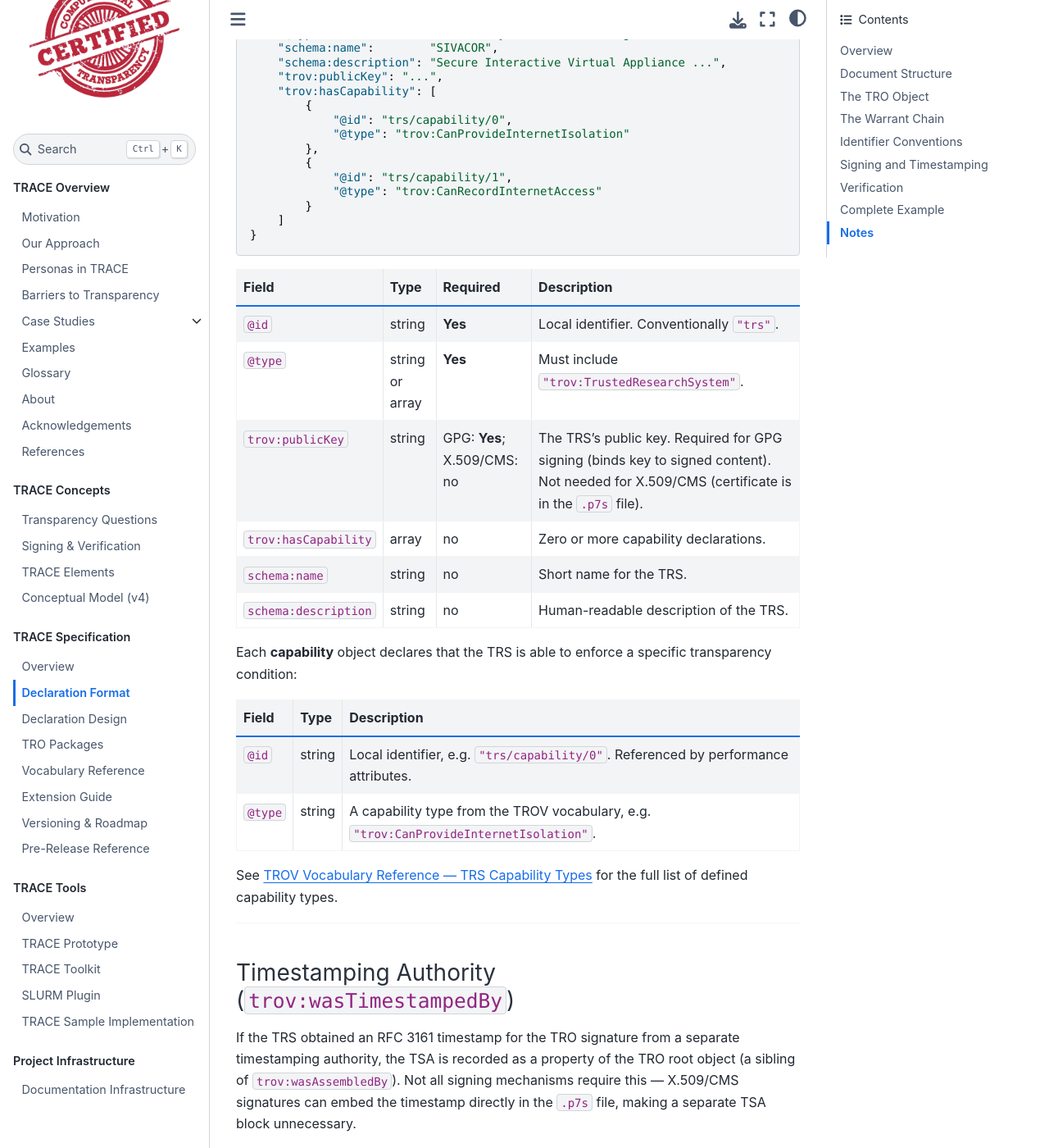
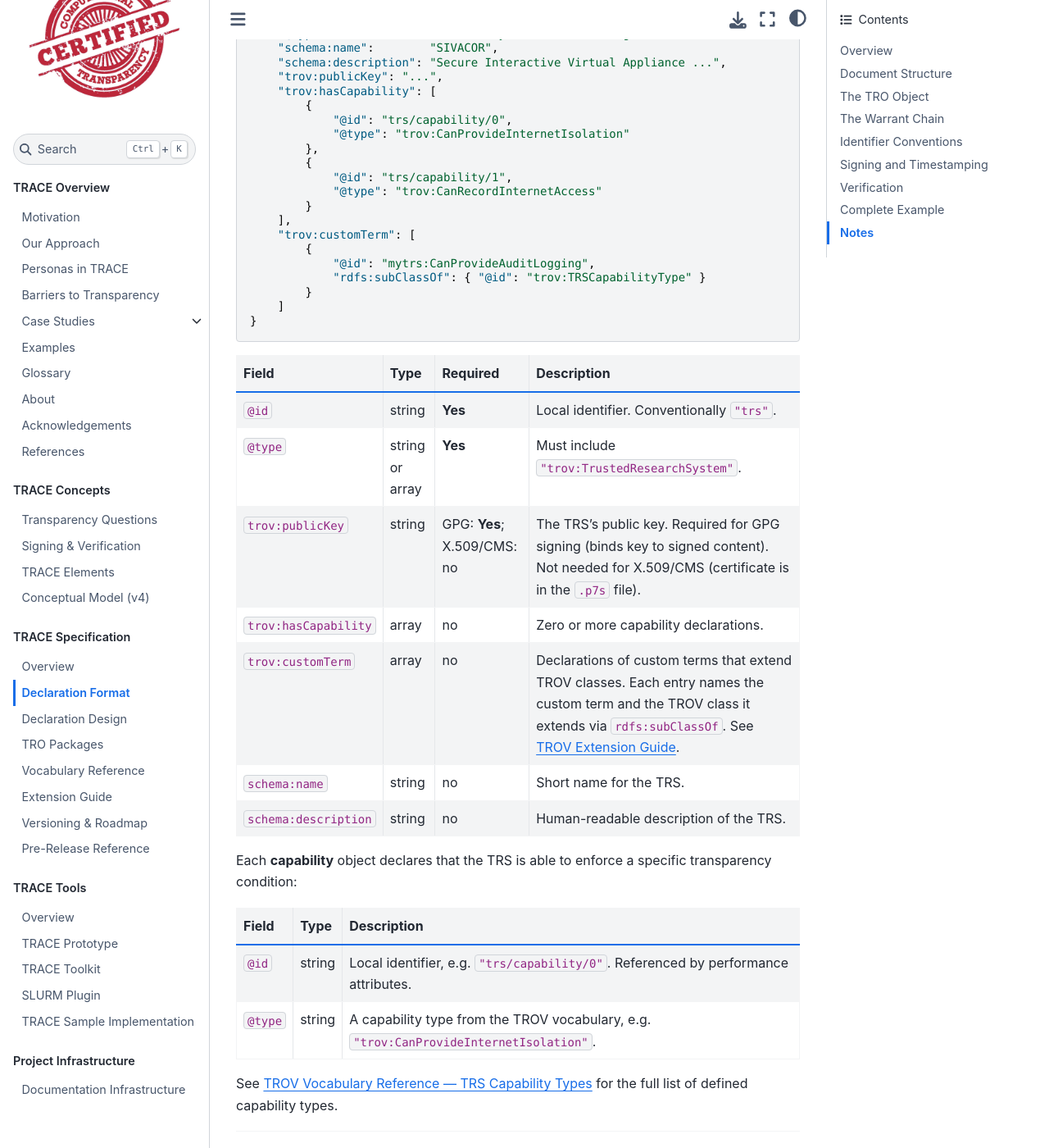
Before and after one commit to transparency-certified/trace-specification, a Jupyter Book: the page built from docs/tro-declaration-format.md, in a window 1280 px wide and 1400 px high, scrolled down 5062 px. Shown: the whole window at 82% size. Built offline with Jupyter Book 1.0.4 settings and Sphinx 7.4.7 and the Sphinx Book theme 1.1.4, drawn with Linux system fonts in a browser that asks for light colours.

Commit message:
Add trov:customTerm to TRS section and update predefined values anchors in declaration format

````diff
--- a/docs/tro-declaration-format.md
+++ b/docs/tro-declaration-format.md
@@ -156,6 +156,12 @@ Example TRS description:
             "@id": "trs/capability/1",
             "@type": "trov:CanRecordInternetAccess"
         }
+    ],
+    "trov:customTerm": [
+        {
+            "@id": "mytrs:CanProvideAuditLogging",
+            "rdfs:subClassOf": { "@id": "trov:TRSCapabilityType" }
+        }
     ]
 }
 ```
@@ -166,6 +172,7 @@ Example TRS description:
 | `@type` | string or array | **Yes** | Must include `"trov:TrustedResearchSystem"`. |
 | `trov:publicKey` | string | GPG: **Yes**; X.509/CMS: no | The TRS's public key. Required for GPG signing (binds key to signed content). Not needed for X.509/CMS (certificate is in the `.p7s` file). |
 | `trov:hasCapability` | array | no | Zero or more capability declarations. |
+| `trov:customTerm` | array | no | Declarations of custom terms that extend TROV classes. Each entry names the custom term and the TROV class it extends via `rdfs:subClassOf`. See [TROV Extension Guide](trov-extension-guide.md#declaring-custom-types-in-the-declaration). |
 | `schema:name` | string | no | Short name for the TRS. |
 | `schema:description` | string | no | Human-readable description of the TRS. |
 
@@ -176,7 +183,7 @@ Each **capability** object declares that the TRS is able to enforce a specific t
 | `@id` | string | Local identifier, e.g. `"trs/capability/0"`. Referenced by performance attributes. |
 | `@type` | string | A capability type from the TROV vocabulary, e.g. `"trov:CanProvideInternetIsolation"`. |
 
-See [TROV Vocabulary Reference — TRS Capability Types](trov-vocabulary.md#named-individuals-trs-capability-types) for the full list of defined capability types.
+See [TROV Vocabulary Reference — TRS Capability Types](trov-vocabulary.md#predefined-values-trs-capability-types) for the full list of defined capability types.
 
 ---
 
@@ -420,7 +427,7 @@ A performance records a supervised unit of work — typically a computation exec
 | `@type` | string | **Yes** | A performance attribute type, e.g. `"trov:InternetIsolation"`. |
 | `trov:warrantedBy` | object | **Yes** | Reference to the TRS capability that justifies this claim, e.g. `{ "@id": "trs/capability/0" }`. |
 
-See [TROV Vocabulary Reference — TRP Attribute Types](trov-vocabulary.md#named-individuals-trp-attribute-types) for the defined attribute types and their required warranting capabilities.
+See [TROV Vocabulary Reference — TRP Attribute Types](trov-vocabulary.md#predefined-values-trp-attribute-types) for the defined attribute types and their required warranting capabilities.
 
 > **Extension points:** TRS implementations can extend performances in two ways. Custom *properties* (operational metadata like architecture, resource usage, container image digests) use a TRS-specific namespace alongside the standard `trov:` properties. Custom *attribute and capability types* (new transparency claims specific to a TRS) also use the adopter's namespace and participate in the warrant chain through the standard `trov:warrantedBy` mechanism. Adopters who publish an RDF vocabulary for their custom types can declare subclass relationships to the core TROV types, enabling RDF consumers to discover them through inference. See [TROV Extension Guide](trov-extension-guide.md) for details.
 
@@ -446,7 +453,7 @@ TRO attributes are transparency claims about the TRO as a whole, warranted by at
 | `@type` | string | **Yes** | A TRO attribute type, e.g. `"trov:IncludesAllInputData"`. |
 | `trov:warrantedBy` | object or array | **Yes** | Reference(s) to the performance attribute(s) that justify this claim. |
 
-See [TROV Vocabulary Reference — TRO Attribute Types](trov-vocabulary.md#named-individuals-tro-attribute-types) for the defined attribute types.
+See [TROV Vocabulary Reference — TRO Attribute Types](trov-vocabulary.md#predefined-values-tro-attribute-types) for the defined attribute types.
 
 ---
 
````
